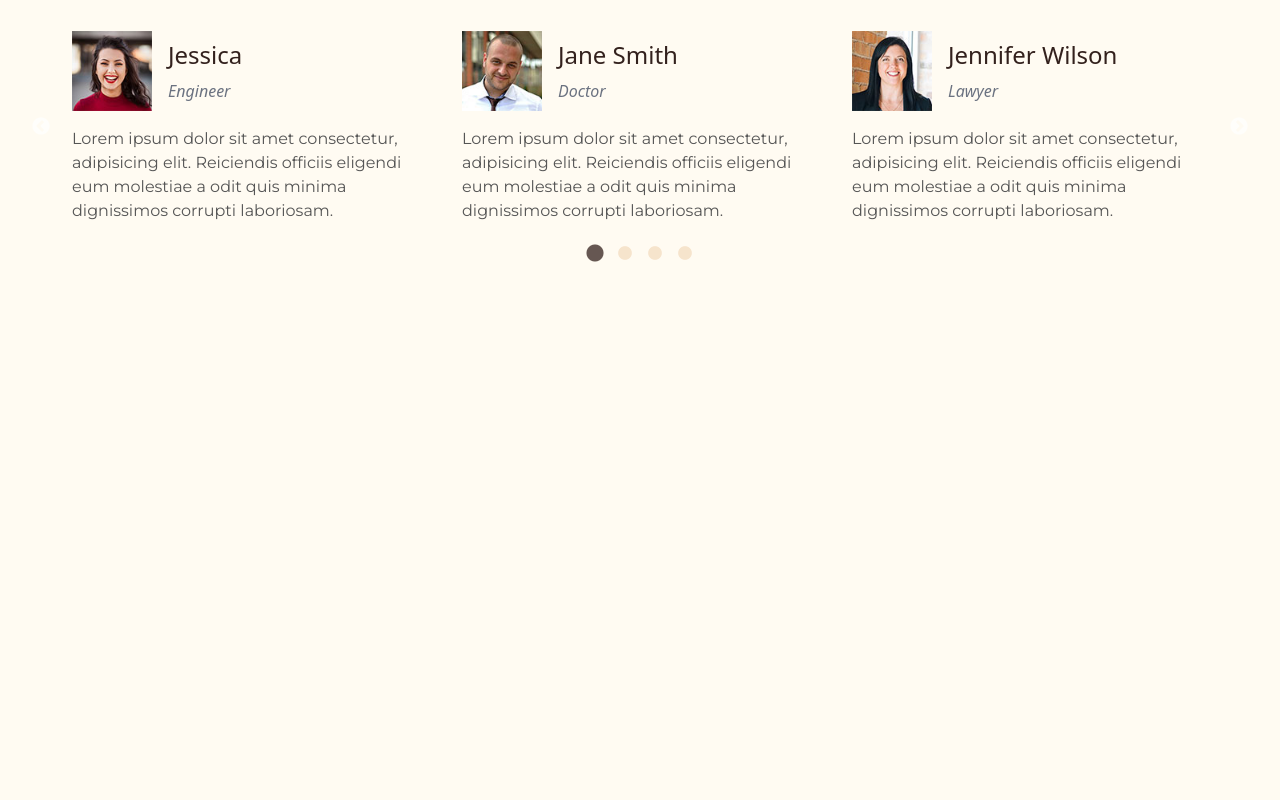
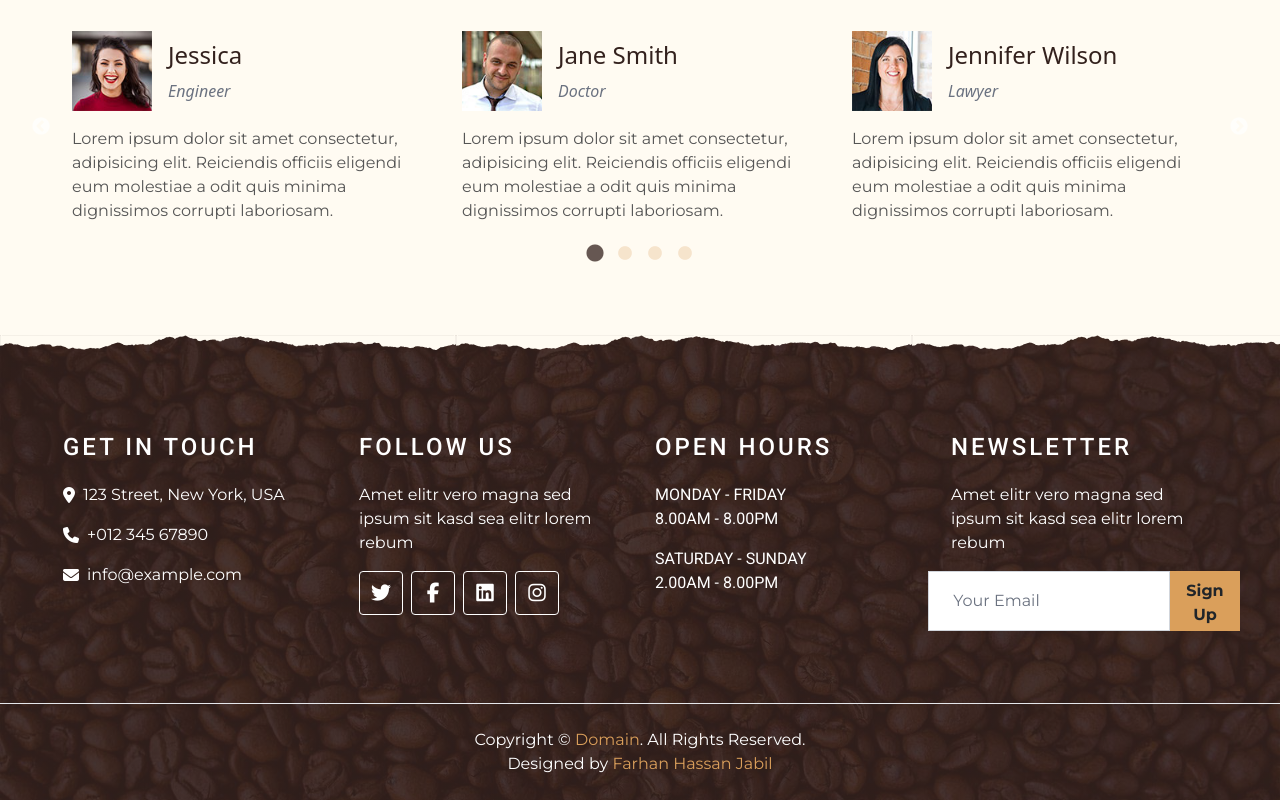
Before and after one commit to farhan-jabil/koppee, a React (Create React App) app: page / in a window 1280 px wide. Shown: the part 3997-4797 px from the top of the page. Before the commit the page ends 4332 px from the top, so only its background shows below. Built offline with nearby package versions, Linux system fonts and the light colour scheme.

Commit message:
footer done

```diff
--- a/src/App.js
+++ b/src/App.js
@@ -28,7 +28,7 @@ function App() {
         <div className="py-3 lg:py-12"/>
         <Testimonial/>
         <div className="py-3 lg:py-12"/>
-        {/* <Contact></Contact> */}
+        <Contact></Contact>
       </div>
     </>
   );
--- a/src/components/Contact.js
+++ b/src/components/Contact.js
@@ -1,9 +1,115 @@
 import React from "react";
+import { images } from "../utils/demo_images";
 
 const Contact = () => {
   return (
     <>
-      <div>Contact</div>
+      <div
+        className="text-white font-monserrat overlay-top relative pt-12"
+        style={{
+          backgroundImage: `linear-gradient(rgba(51, 33, 29, 0.9), rgba(51, 33, 29, 0.9)), url(${images.background})`,
+          backgroundSize: "cover",
+          backgroundPosition: "top",
+          backgroundRepeat: "no-repeat",
+        }}
+      >
+        <div className="grid grid-cols-1 sm:grid-cols-2 lg:grid-cols-4 p-6 md:p-12 text-center md:text-left space-y-5 md:space-y-0 gap-y-10">
+          <div className="px-[15px]">
+            <div className="uppercase font-roboto tracking-[3px] font-medium mb-5 text-lg md:text-2xl">
+              Get In Touch
+            </div>
+            <div className="flex flex-col items-center md:items-start space-y-4">
+              <div className="flex items-center space-x-2">
+                <i className="fa-solid fa-location-dot"></i>
+                <span>123 Street, New York, USA</span>
+              </div>
+              <div className="flex items-center space-x-2">
+                <i className="fa-solid fa-phone"></i>
+                <span>+012 345 67890</span>
+              </div>
+              <div className="flex items-center space-x-2">
+                <i className="fa-solid fa-envelope"></i>
+                <span>info@example.com</span>
+              </div>
+            </div>
+          </div>
+
+          <div className="px-[15px]">
+            <div className="uppercase font-roboto tracking-[3px] font-medium mb-5 text-lg md:text-2xl">
+              Follow us
+            </div>
+            <div className="mb-4">
+              Amet elitr vero magna sed ipsum sit kasd sea elitr lorem rebum
+            </div>
+            <div className="flex space-x-2 justify-center md:justify-start">
+              {["twitter", "facebook-f", "linkedin", "instagram"].map(
+                (icon, index) => (
+                  <div
+                    key={index}
+                    className="border border-white rounded-[4px] h-10 w-10 md:h-11 md:w-11 flex justify-center items-center transition-all duration-300 hover:bg-white hover:text-black cursor-pointer"
+                  >
+                    <i
+                      className={`fa-brands fa-${icon} text-lg md:text-xl`}
+                    ></i>
+                  </div>
+                )
+              )}
+            </div>
+          </div>
+
+          <div className="px-[15px]">
+            <div className="uppercase font-roboto tracking-[3px] font-medium mb-5 text-lg md:text-2xl">
+              Open Hours
+            </div>
+            <div className="space-y-4 uppercase font-roboto text-sm md:text-base">
+              <div>
+                <div>Monday - Friday</div>
+                <div>8.00AM - 8.00PM</div>
+              </div>
+              <div>
+                <div>Saturday - Sunday</div>
+                <div>2.00AM - 8.00PM</div>
+              </div>
+            </div>
+          </div>
+
+          <div className="px-[15px]">
+            <div className="uppercase font-roboto tracking-[3px] font-medium mb-5 text-2xl">
+              Newsletter
+            </div>
+            <div>
+              <div className="mb-4">
+                Amet elitr vero magna sed ipsum sit kasd sea elitr lorem rebum
+              </div>
+              <div className="flex flex-col md:flex-row justify-center items-center gap-4 md:gap-0 h-auto md:h-[60px] text-[#212529]">
+                <input
+                  type="text"
+                  placeholder="Your Email"
+                  className="w-full md:w-auto border border-gray-300 focus:outline-none focus:ring-2 focus:ring-[#DA9F5B] px-4 md:px-6 py-2 md:h-full"
+                />
+                <button className="bg-[#DA9F5B] text-[#212529] hover:bg-[#e78e28] font-bold text-base px-4 py-2 md:h-full transition-colors duration-150 ease-in-out">
+                  Sign Up
+                </button>
+              </div>
+            </div>
+          </div>
+        </div>
+
+        {/* Divider */}
+        <div className="border-t-[1px] border-[rgba(255, 255, 255, .1)] mt-6"></div>
+
+        {/* Footer */}
+        <div className="py-6 text-center text-sm md:text-base">
+          <div>
+            Copyright © <span className="text-[#DA9F5B]">Domain</span>. All
+            Rights Reserved.
+          </div>
+          <div>
+            Designed by{" "}
+            <span className="text-[#DA9F5B]">Farhan Hassan Jabil</span>
+          </div>
+        </div>
+      </div>
     </>
   );
 };
```
